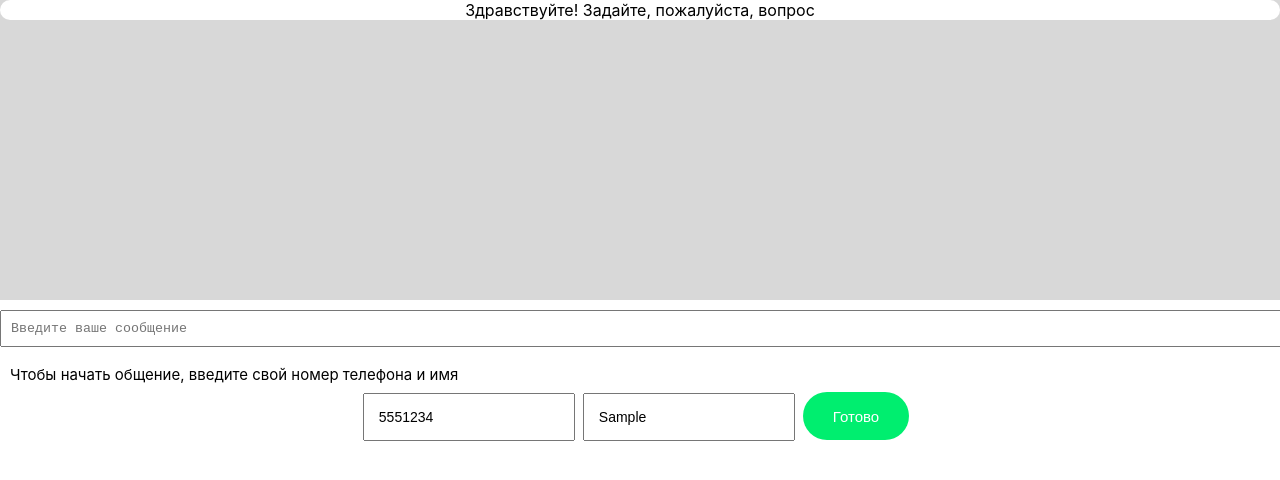
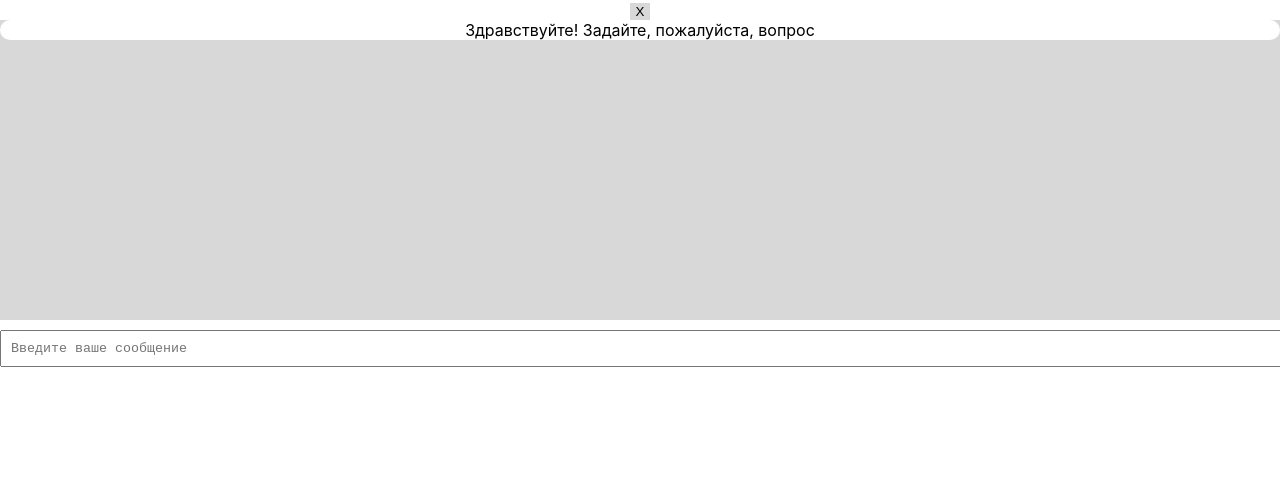
Before and after one commit to glucus/mock-chat, a React (Create React App) app: page / in a window 1280 px wide. Both pictures are taken after typing "5551234", "Sample" into the empty fields and a click on the button "Готово". Shown: the top 480 px of the page. Built offline with nearby package versions, Linux system fonts and the light colour scheme.

Commit message:
login hidden when chat opened

```diff
--- a/src/App.css
+++ b/src/App.css
@@ -95,3 +95,10 @@
   padding: 10px;
   width: 100%;
 }
+
+.chat__closeButton {
+  border: none;
+  outline: none;
+  cursor: pointer;
+  background-color: #d8d8d8;
+}
--- a/src/components/Chat/index.js
+++ b/src/components/Chat/index.js
@@ -71,9 +71,16 @@ class Chat extends Component {
 
     return (
       <div>
-        <ChatMessages messages={this.state.messages}/>
-        <form className="chat__currentMessage">
-          <label htmlFor="currentMessage">
+        {
+          this.props.chatOpened ?
+            <div>
+              <button className="chat__closeButton"
+                      onClick={this.props.closeChat}>
+                X
+              </button>
+              <ChatMessages messages={this.state.messages}/>
+              <form className="chat__currentMessage">
+                <label htmlFor="currentMessage">
             <textarea
               rows={1}
               maxLength={300}
@@ -86,8 +93,12 @@ class Chat extends Component {
             >
               {this.state.currentMessageText}
             </textarea>
-          </label>
-        </form>
+                </label>
+              </form>
+            </div>
+            :
+            <div className="chat__messages"/>
+        }
       </div>
     );
   }
--- a/src/components/Main/index.js
+++ b/src/components/Main/index.js
@@ -31,11 +31,10 @@ class Main extends Component {
 
     return (
       <div className="chat">
-        {chatOpened ?
-          <Chat /> :
-          <div className="chat__messages"/>
-        }
-        <LoginForm onLoginSubmit={this.openChat} />
+        <Chat chatOpened={chatOpened}
+              closeChat={this.closeChat}
+        />
+        {!chatOpened && <LoginForm onLoginSubmit={this.openChat} />}
       </div>
     );
   }
```
Also changed, not shown: src/App.js (+0 -14 lines).
